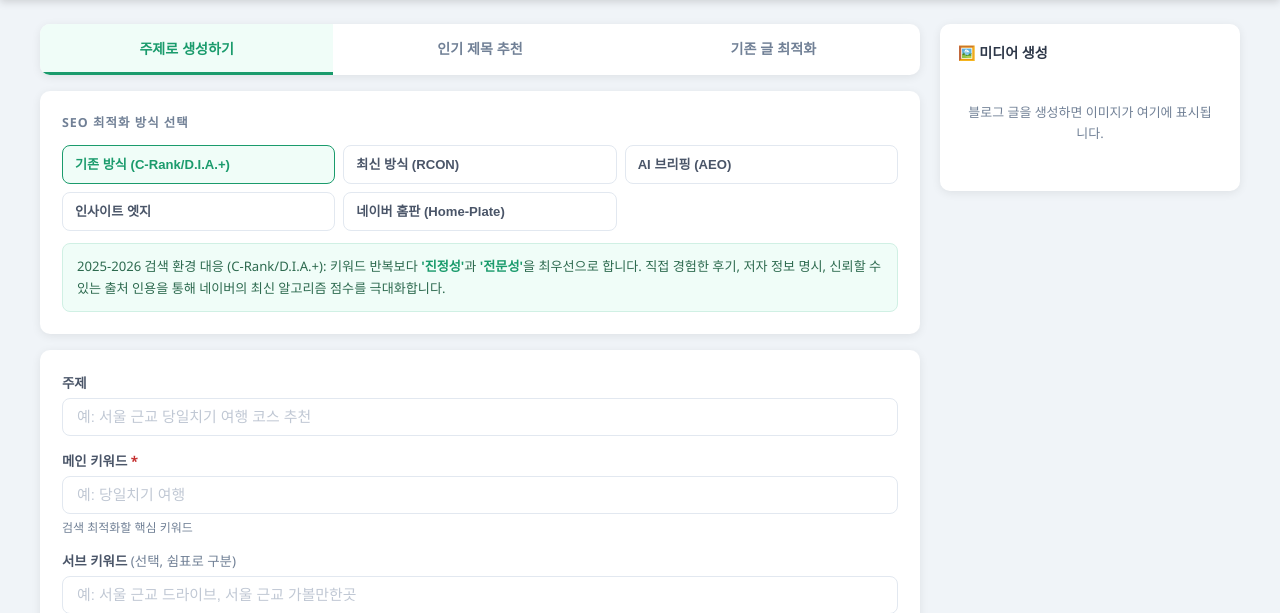
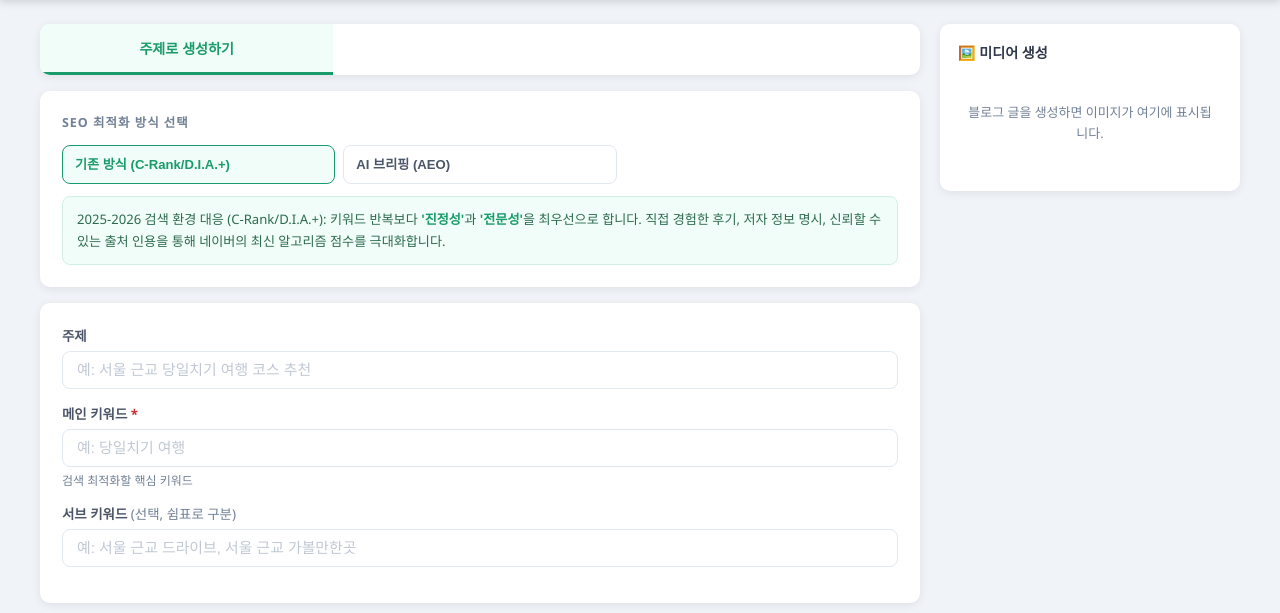
Before and after one commit to bigzambo-coder/auto, a Flask app: page / in a window 1280 px wide. Shown: the part 52-665 px from the top of the page. Run offline with Flask 3, Linux system fonts and the light colour scheme.

Commit message:
feat: remove unused tabs and SEO methods
- Remove '인기 제목 추천' and '기존 글 최적화' tabs
- Keep only '기존 방식 (C-Rank/D.I.A.+)' and 'AI 브리핑 (AEO)' methods
- Clean up tab JS and METHOD_DESCS entries

Co-Authored-By: Claude Sonnet 4.6 <noreply@anthropic.com>

```diff
--- a/templates/index.html
+++ b/templates/index.html
@@ -190,8 +190,6 @@ input[type=range]::-webkit-slider-thumb{-webkit-appearance:none;width:18px;heigh
 
   <div class="tabs">
     <button class="tab-btn active" data-tab="generate">주제로 생성하기</button>
-    <button class="tab-btn" data-tab="trending">인기 제목 추천</button>
-    <button class="tab-btn" data-tab="optimize">기존 글 최적화</button>
   </div>
 
   <div id="tab-generate">
@@ -200,10 +198,7 @@ input[type=range]::-webkit-slider-thumb{-webkit-appearance:none;width:18px;heigh
       <div class="card-title">SEO 최적화 방식 선택</div>
       <div class="method-grid">
         <button class="method-btn active" data-method="traditional">기존 방식 (C-Rank/D.I.A.+)</button>
-        <button class="method-btn" data-method="rcon">최신 방식 (RCON)</button>
         <button class="method-btn" data-method="aeo">AI 브리핑 (AEO)</button>
-        <button class="method-btn" data-method="insight_edge">인사이트 엣지</button>
-        <button class="method-btn" data-method="home_plate">네이버 홈판 (Home-Plate)</button>
       </div>
       <div class="method-desc" id="method-desc">
         2025-2026 검색 환경 대응 (C-Rank/D.I.A.+): 키워드 반복보다 <strong>'진정성'</strong>과 <strong>'전문성'</strong>을 최우선으로 합니다. 직접 경험한 후기, 저자 정보 명시, 신뢰할 수 있는 출처 인용을 통해 네이버의 최신 알고리즘 점수를 극대화합니다.
@@ -379,12 +374,6 @@ input[type=range]::-webkit-slider-thumb{-webkit-appearance:none;width:18px;heigh
     </div>
   </div>
 
-  <div id="tab-trending" style="display:none;">
-    <div class="result-ph"><div class="result-ph-icon">🔥</div><p>인기 제목 추천 기능 준비 중입니다.</p></div>
-  </div>
-  <div id="tab-optimize" style="display:none;">
-    <div class="result-ph"><div class="result-ph-icon">⚡</div><p>기존 글 최적화 기능 준비 중입니다.</p></div>
-  </div>
 </main>
 
 <aside>
@@ -400,24 +389,13 @@ input[type=range]::-webkit-slider-thumb{-webkit-appearance:none;width:18px;heigh
 <script>
 const METHOD_DESCS = {
   traditional:'2025-2026 검색 환경 대응 (C-Rank/D.I.A.+): 키워드 반복보다 <strong>\'진정성\'</strong>과 <strong>\'전문성\'</strong>을 최우선으로 합니다. 직접 경험한 후기, 저자 정보 명시, 신뢰할 수 있는 출처 인용을 통해 네이버의 최신 알고리즘 점수를 극대화합니다.',
-  rcon:'관련성(Relevance)·신뢰성(Credibility)·독창성(Originality)·참신성(Novelty) 4가지 지표를 균형 있게 최적화합니다. 전문가 인용, 데이터 기반 근거, 독창적 관점으로 최신 검색 알고리즘을 공략합니다.',
-  aeo:'AI 브리핑 노출 (AEO): <strong>두괄식 요약 → 비교 테이블 → FAQ</strong>의 3단 구성으로 기계가 읽기 쉬운 포맷과 인용구를 사용하여 AI 인식률을 극대화합니다.',
-  insight_edge:'실시간 트렌드와 검색 데이터 기반으로 \'지금 이 순간\' 독자가 가장 궁금해하는 정보를 선제적으로 제공합니다. 시의성 있는 데이터·비교 분석으로 정보 우위를 선점합니다.',
-  home_plate:'네이버 메인 홈판 노출을 타겟으로 개인화 추천 알고리즘에 최적화된 주제·구조·키워드를 사용합니다. 독자의 감성과 관심사에 맞는 스토리텔링으로 클릭률을 극대화합니다.'
+  aeo:'AI 브리핑 노출 (AEO): <strong>두괄식 요약 → 비교 테이블 → FAQ</strong>의 3단 구성으로 기계가 읽기 쉬운 포맷과 인용구를 사용하여 AI 인식률을 극대화합니다.'
 };
 
 const STOPWORDS = new Set(['있어요','없어요','이런','그런','저런','하지만','그리고','하면서','때문에','것이','것을','것은','때문','처럼','으로','에서','에게','라고','한다','합니다','있습니다','없습니다','됩니다','않아','않은','부터','까지','이라고','라는','이란','라면','이면','하는','되는','있는','없는','하고','이고','가장','정말','너무','아주','매우','조금','많이','그냥','그래서','그런데','하지만','그러나','또한','또는','그리고','그래도','이제','여기','저기','거기','이것','저것','그것','이거','저거','그거','우리','제가','저는','저도','저만','우리가','우리는','여러분','오늘','어제','내일','항상','자주','보통','가끔','이미','아직','바로','결국','사실','솔직히','정말로','실제로','반드시','무조건','특히','먼저','다음','마지막','이후','이전','처음','나중','다시','또','바로','한번','얼마나','어떻게','이렇게','저렇게','그렇게','같이','함께','혼자','가서','와서','하여','되어']);
 
 let generationCtx = {};
 
-document.querySelectorAll('.tab-btn').forEach(btn=>{
-  btn.addEventListener('click',()=>{
-    document.querySelectorAll('.tab-btn').forEach(b=>b.classList.remove('active'));
-    btn.classList.add('active');
-    ['generate','trending','optimize'].forEach(t=>
-      document.getElementById('tab-'+t).style.display=btn.dataset.tab===t?'':'none');
-  });
-});
 
 document.querySelectorAll('.method-btn').forEach(btn=>{
   btn.addEventListener('click',()=>{
```
